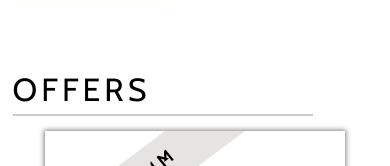
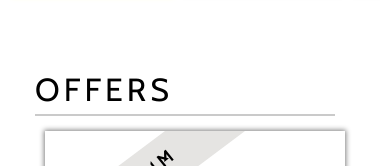
Before and after one commit to phoenixSaket/farmhouse, an Angular app: page / in a window 390 px wide. Shown: the part 1363-1529 px from the top of the page. Built offline with nearby package versions, Linux system fonts and the light colour scheme.

Commit message:
mobile view fix

```diff
--- a/src/app/app.component.css
+++ b/src/app/app.component.css
@@ -7,7 +7,8 @@
 
 .inner-container {
     margin: 30px 0;
-    max-width: 1024px
+    max-width: 1024px;
+    width: 100%;
 }
 
 .offer-cards {
--- a/src/app/app.component.html
+++ b/src/app/app.component.html
@@ -1,5 +1,7 @@
 <div class="app-container" id="#">
-    <app-navbar [links]=links></app-navbar>
+    <div class="w-100 d-flex align-center column" id="navbar">
+        <app-navbar [links]=links></app-navbar>
+    </div>
     <app-landing [text]="landing"></app-landing>
     <div class="w-100 d-flex align-center column inner-container" id="gallery">
         <app-title title="Gallery"></app-title>
@@ -24,7 +26,7 @@
         </div>
     </div>
 
-    <div class="contact-us" id="contact_us">
+    <div class="inner-container contact-us" id="contact_us">
         <app-title title="Contact Us"></app-title>
         <div class="d-flex w-100 justify-center">
             <div class="d-flex inner-container w-100 justify-center wrap cards-container">
--- a/src/app/shared/title/title.component.html
+++ b/src/app/shared/title/title.component.html
@@ -1,4 +1,4 @@
-<div class="container">
+<div >
     <div class="title">
         {{title}}
     </div>
```
